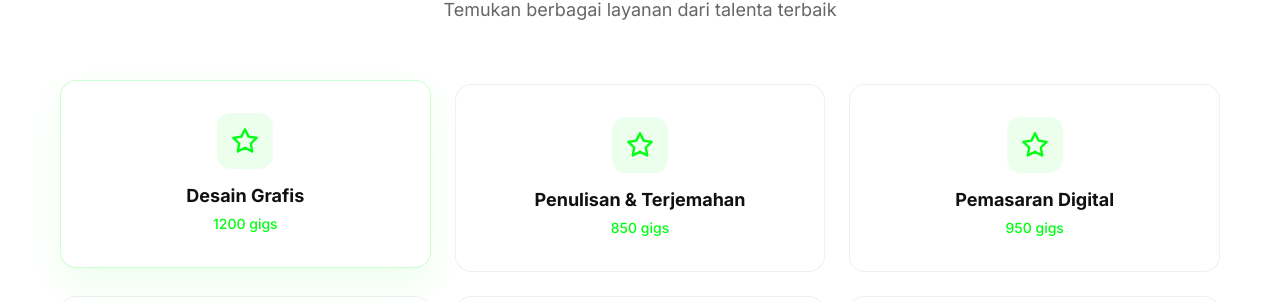
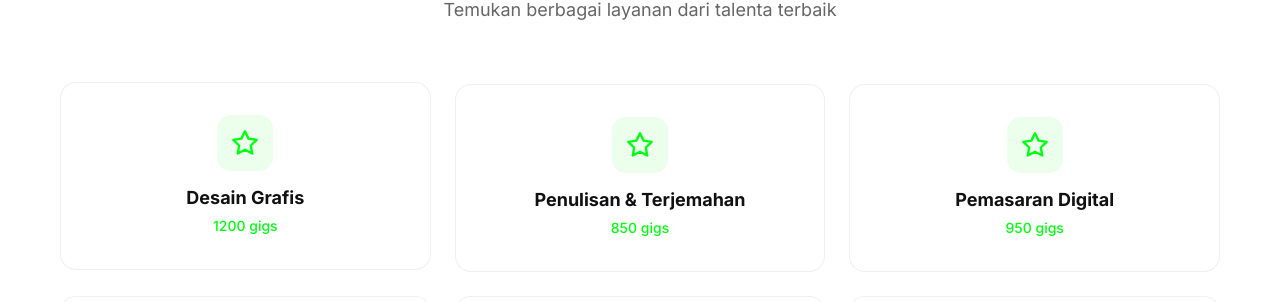
Before and after one commit to SiloKusuma/Vokagigs, a Nuxt app: page / in a window 1280 px wide. In both pictures the pointer is over the element 245 px from the left and 2217 px from the top of the page. Shown: the part 2039-2341 px from the top of the page. Built offline with nearby package versions, Linux system fonts and the light colour scheme.

Commit message:
fix: remove glow effect on category card hover

```diff
--- a/pages/index.vue
+++ b/pages/index.vue
@@ -353,9 +353,7 @@ export default {
 }
 
 .category-card:hover {
-  transform: translateY(-4px);
-  box-shadow: 0 15px 40px rgba(0, 255, 17, 0.08);
-  border-color: rgba(0, 255, 17, 0.2);
+  transform: translateY(-2px);
 }
 
 .category-icon {
```
Also changed, not shown: banner-programming.jpg (added).
